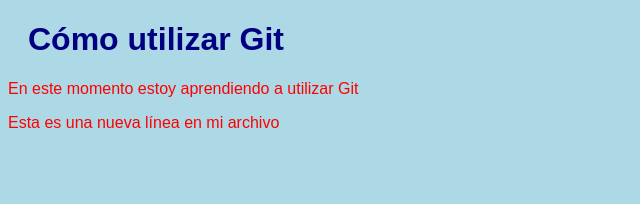
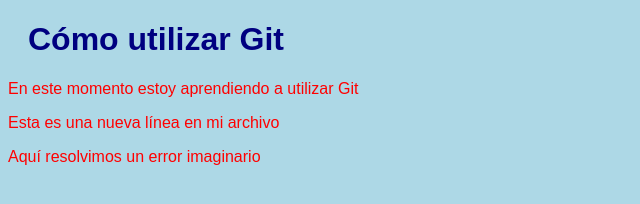
Before and after one commit to LudicrousGosling/git-project, a plain HTML site: page index.html in a window 1280 px wide. Shown: the whole page, without its empty margins (0-640 px from the left). Drawn offline with Linux system fonts and the light colour scheme.

Commit message:
Actualización de index.html con una reparación de emergencia

```diff
--- a/index.html
+++ b/index.html
@@ -10,5 +10,6 @@
     <h1>Cómo utilizar Git</h1>
     <p>En este momento estoy aprendiendo a utilizar Git</p>
     <p>Esta es una nueva línea en mi archivo</p>
+    <p>Aquí resolvimos un error imaginario</p>
 </body>
 </html>
```
